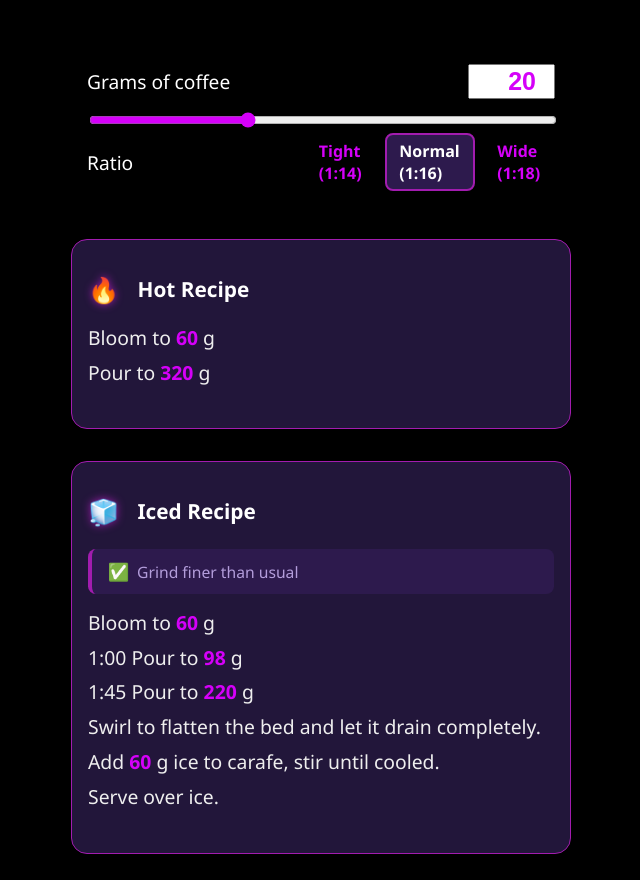
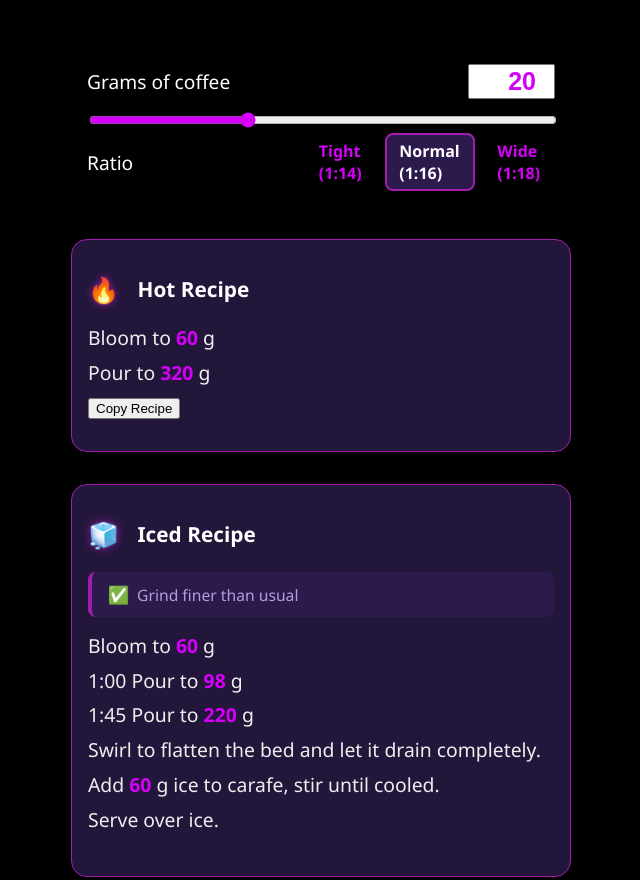
Before and after one commit to yourfriendaaron/coffee, a plain HTML site: page index.html in a window 1280 px wide. Shown: the top 880 px of the page, without its empty margins (319-959 px from the left). Drawn offline with Linux system fonts and the light colour scheme.

Commit message:
Jun 25, 2025, 9:59 PM

```diff
--- a/index.html
+++ b/index.html
@@ -42,6 +42,8 @@
             <li>Bloom to <span id="bloom-value">60</span> g</li>
             <li>Pour to <span id="pour-value">320</span> g</li>
         </ul>
+        <!-- Inside the HOT recipe container, after the <ul> -->
+<button id="copy-hot-btn" class="copy-btn">Copy Recipe</button>
     </div>
 
     <div class="recipe-container">
```
